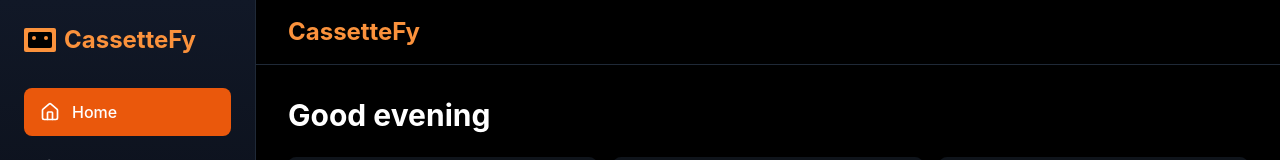
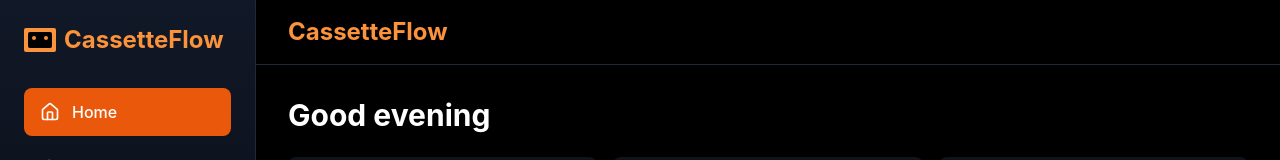
Before and after one commit to pailin40/cassetteflow, a React (Create React App) app: page / in a window 1280 px wide. Shown: the top 160 px of the page. Built offline with nearby package versions, Linux system fonts and the light colour scheme.

Commit message:
name change

```diff
--- a/src/components/Layout/Header.jsx
+++ b/src/components/Layout/Header.jsx
@@ -2,7 +2,7 @@
 
 const Header = () => (
   <header className="px-8 py-4 border-b border-gray-800 bg-black/40 backdrop-blur-sm">
-    <h1 className="text-2xl font-bold text-orange-400">CassetteFy</h1>
+    <h1 className="text-2xl font-bold text-orange-400">CassetteFlow</h1>
   </header>
 );
 
--- a/src/components/Navigation/Sidebar.jsx
+++ b/src/components/Navigation/Sidebar.jsx
@@ -18,7 +18,7 @@
           <div className="absolute top-2 left-2 w-1 h-1 bg-orange-400 rounded-full"></div>
           <div className="absolute top-2 right-2 w-1 h-1 bg-orange-400 rounded-full"></div>
         </div>
-        CassetteFy
+        CassetteFlow
       </div>
 
       {/* Main Navigation */}
```
